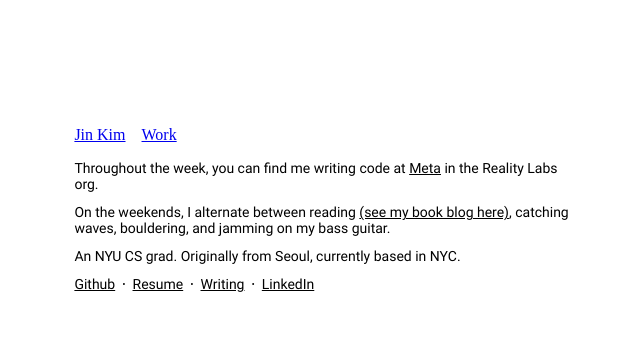
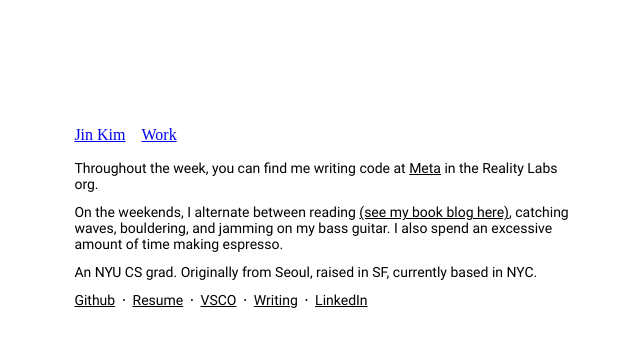
Before and after one commit to jinsung-kim/react-personal-homepage, a React (Create React App) app: page / in a window 1280 px wide. Shown: the top 346 px of the page, without its empty margins (60-700 px from the left). Built offline with nearby package versions, Linux system fonts and the light colour scheme.

Commit message:
Changed some links

```diff
--- a/src/pages/Home.jsx
+++ b/src/pages/Home.jsx
@@ -8,9 +8,10 @@ const EXTERNAL_LINKS = [
   { redirectTo: 'https://www.github.com/jinsung-kim', label: 'Github' },
   {
     redirectTo:
-      'https://us-central1-jinkim-backend.cloudfunctions.net/app/resume',
+        'https://jsk-blog-images.s3.us-west-2.amazonaws.com/JinKimResume.pdf',
     label: 'Resume',
   },
+  { redirectTo: 'https://vsco.co/code-jin/gallery', label: 'VSCO' },
   { redirectTo: 'https://www.thereadingcorner.net', label: 'Writing' },
   { redirectTo: 'https://www.linkedin.com/in/jin-k', label: 'LinkedIn' },
 ];
@@ -50,11 +51,13 @@ export default function Home() {
             (see my book blog here)
           </a>
           , catching waves, bouldering, and jamming on my bass guitar.
+            I also spend an excessive amount of time
+            making espresso.
         </div>
 
         <div className="desc-label">
           An NYU CS grad. Originally from
-          Seoul, currently based in NYC.
+          Seoul, raised in SF, currently based in NYC.
         </div>
 
         <div className="footer-links">
```
